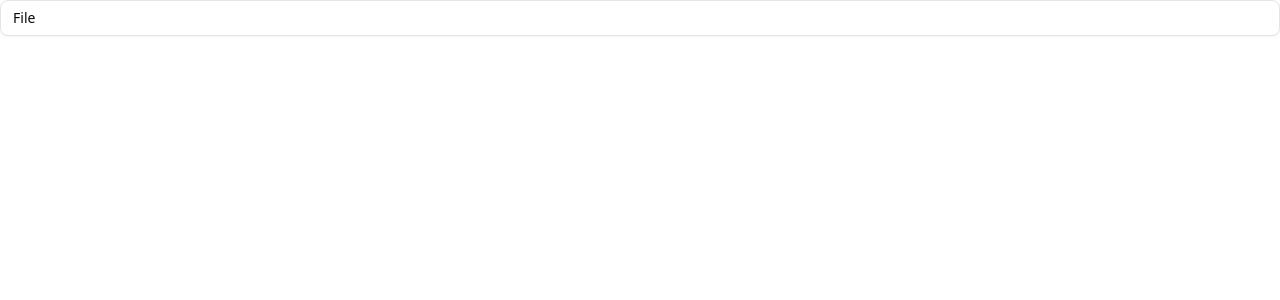
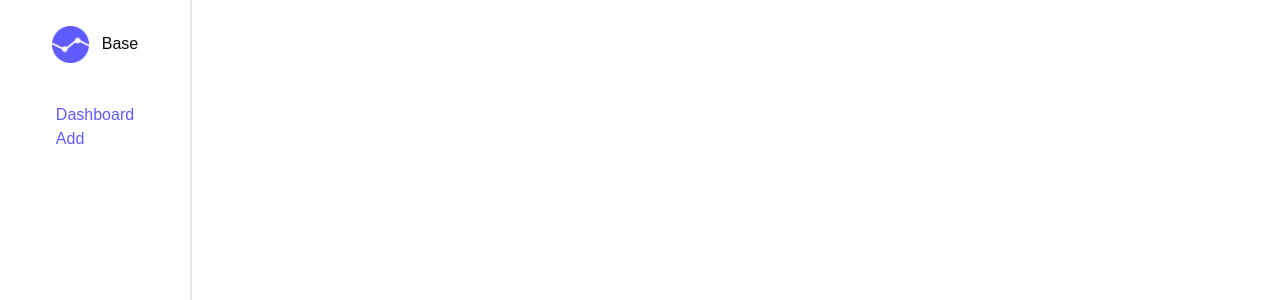
Before and after one commit to areg-o/stage_2, a React (Vite) app: page / in a window 1280 px wide. Shown: the top 300 px of the page. Built offline with nearby package versions, Linux system fonts and the light colour scheme.

Commit message:
feat: add menu bar

```diff
--- /dev/null
+++ b/src/components/Logo.tsx
@@ -0,0 +1,8 @@
+export function Logo() {
+  return (
+    <div className="flex flex-row justify-center items-center w-[7.7vw]">
+      <img className="w-[2.9vw] h-[2.9vw]" src="logo.png" alt="Logo" />
+      <span className="ml-[1vw]">Base</span>
+    </div>
+  );
+}
--- /dev/null
+++ b/src/components/Menu.tsx
@@ -0,0 +1,8 @@
+export function Menu() {
+  return (
+    <div className="flex flex-col justify-center mt-[5vh]">
+      <span className="cursor-pointer text-[#605BFF] hover:text-black">Dashboard</span>
+      <span className="cursor-pointer text-[#605BFF] hover:text-black">Add</span>
+    </div>
+  );
+}
--- a/src/components/MenuBar.tsx
+++ b/src/components/MenuBar.tsx
@@ -1,31 +1,10 @@
-import {
-  Menubar,
-  MenubarContent,
-  MenubarItem,
-  MenubarMenu,
-  MenubarSeparator,
-  MenubarShortcut,
-  MenubarTrigger,
-} from '@/components/ui/menubar';
+import { Logo, Menu } from '@/components';
 
 export function MenuBar() {
   return (
-    <div>
-      <Menubar>
-        <MenubarMenu>
-          <MenubarTrigger>File</MenubarTrigger>
-          <MenubarContent>
-            <MenubarItem>
-              New Tab <MenubarShortcut>⌘T</MenubarShortcut>
-            </MenubarItem>
-            <MenubarItem>New Window</MenubarItem>
-            <MenubarSeparator />
-            <MenubarItem>Share</MenubarItem>
-            <MenubarSeparator />
-            <MenubarItem>Print</MenubarItem>
-          </MenubarContent>
-        </MenubarMenu>
-      </Menubar>
+    <div className="menu-bar flex flex-col items-center w-[15vw] border-r-2 h-screen p-[2vw] font-nunito">
+      <Logo />
+      <Menu />
     </div>
   );
 }
--- a/src/components/index.ts
+++ b/src/components/index.ts
@@ -1 +1,3 @@
+export * from './Logo';
+export * from './Menu';
 export * from './MenuBar';
--- a/src/index.css
+++ b/src/index.css
@@ -1,7 +1,13 @@
 @import 'tailwindcss';
 @import 'tw-animate-css';
 
+@import url('https://fonts.googleapis.com/css2?family=Nunito:ital,wght@0,200..1000;1,200..1000&display=swap');
+
 @custom-variant dark (&:is(.dark *));
+
+@theme {
+  --font-nunito: 'Nunito', sans-serif;
+}
 
 @theme inline {
   --radius-sm: calc(var(--radius) - 4px);
```
Also changed, not shown: public/logo.png (added).
